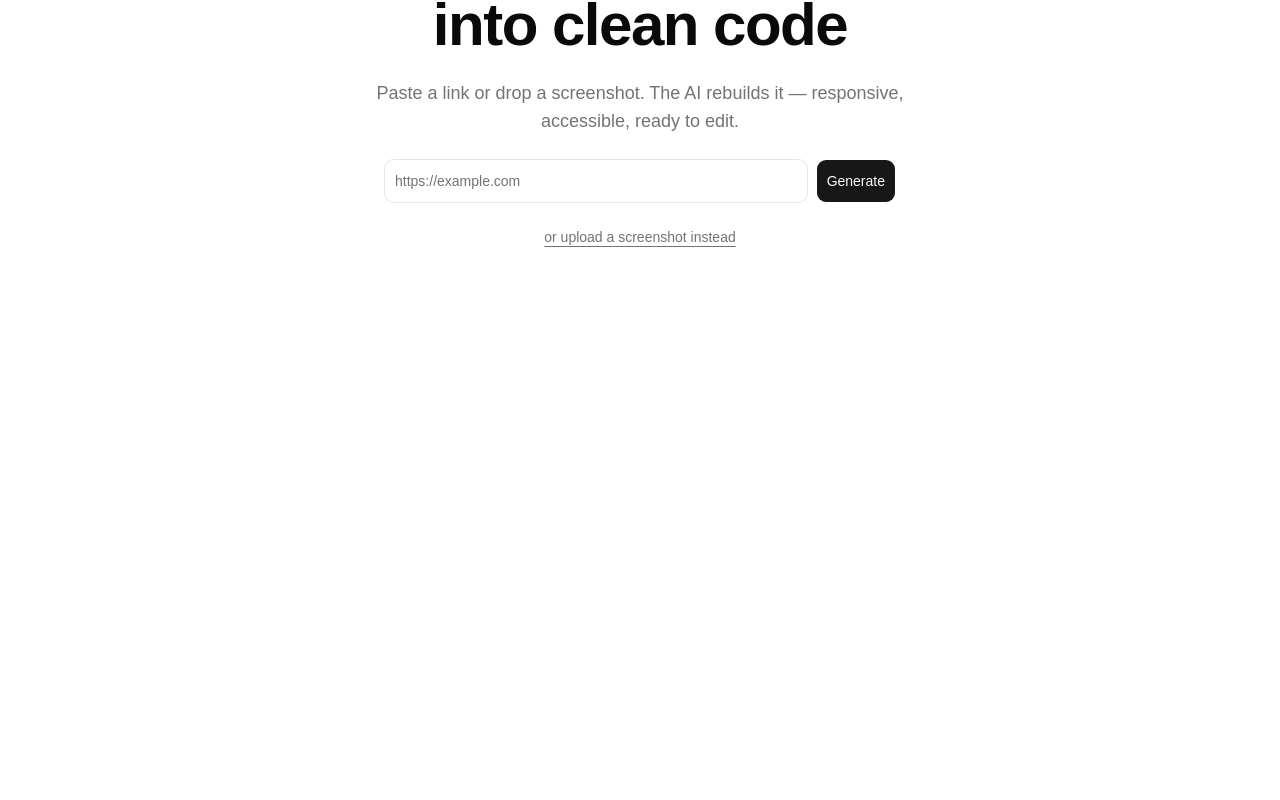
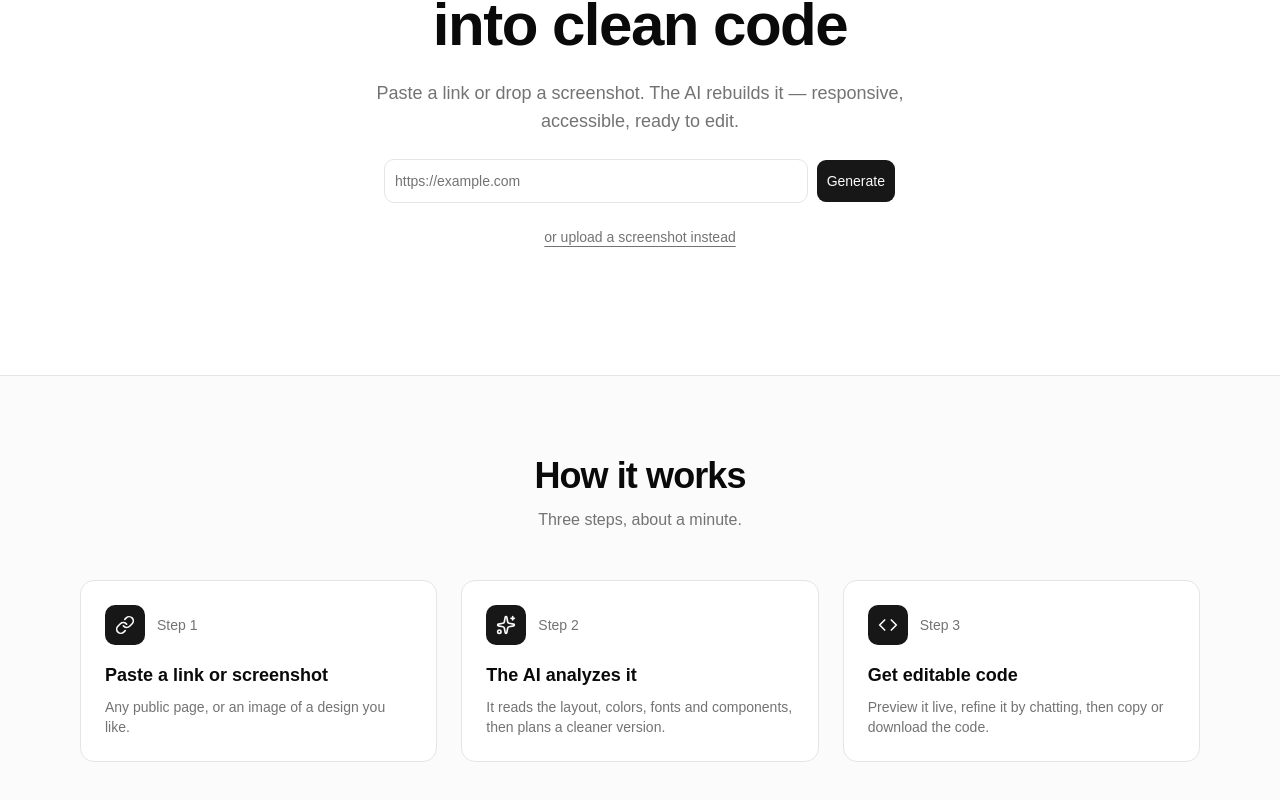
Before and after one commit to molka10/ai-website-cloner, a React (Vite) app: page / in a window 1280 px wide. Shown: the part 308-1108 px from the top of the page. Before the commit the page ends 800 px from the top, so only its background shows below. Built offline with nearby package versions, Linux system fonts and the light colour scheme.

Commit message:
Add How it works section

```diff
--- a/index.html
+++ b/index.html
@@ -1,5 +1,5 @@
 <!doctype html>
-<html lang="en">
+<html lang="en" class="scroll-smooth"></html>
   <head>
     <meta charset="UTF-8" />
     <link rel="icon" type="image/svg+xml" href="/favicon.svg" />
--- /dev/null
+++ b/src/components/landing/HowItWorks.tsx
@@ -0,0 +1,49 @@
+import { Link as LinkIcon, Sparkles, Code } from "lucide-react";
+
+const steps = [
+  {
+    icon: LinkIcon,
+    title: "Paste a link or screenshot",
+    text: "Any public page, or an image of a design you like.",
+  },
+  {
+    icon: Sparkles,
+    title: "The AI analyzes it",
+    text: "It reads the layout, colors, fonts and components, then plans a cleaner version.",
+  },
+  {
+    icon: Code,
+    title: "Get editable code",
+    text: "Preview it live, refine it by chatting, then copy or download the code.",
+  },
+];
+
+export default function HowItWorks() {
+  return (
+    <section id="how" className="scroll-mt-16 border-t bg-muted/40">
+      <div className="mx-auto max-w-6xl px-4 py-20">
+        <h2 className="text-center text-3xl font-bold tracking-tight md:text-4xl">
+          How it works
+        </h2>
+        <p className="mt-3 text-center text-muted-foreground">
+          Three steps, about a minute.
+        </p>
+
+        <ol className="mt-12 grid gap-6 md:grid-cols-3">
+          {steps.map((step, i) => (
+            <li key={step.title} className="rounded-xl border bg-background p-6">
+              <div className="flex items-center gap-3">
+                <span className="grid size-10 place-items-center rounded-lg bg-primary text-primary-foreground">
+                  <step.icon className="size-5" />
+                </span>
+                <span className="text-sm text-muted-foreground">Step {i + 1}</span>
+              </div>
+              <h3 className="mt-4 text-lg font-semibold">{step.title}</h3>
+              <p className="mt-2 text-sm text-muted-foreground">{step.text}</p>
+            </li>
+          ))}
+        </ol>
+      </div>
+    </section>
+  );
+}
--- a/src/pages/Landing.tsx
+++ b/src/pages/Landing.tsx
@@ -1,5 +1,6 @@
 import Navbar from "@/components/layout/Navbar";
 import Hero from "@/components/landing/Hero";
+import HowItWorks from "@/components/landing/HowItWorks";
 
 export default function Landing() {
   return (
@@ -7,6 +8,7 @@ export default function Landing() {
       <Navbar />
       <main>
         <Hero />
+        <HowItWorks />
       </main>
     </>
   );
```
